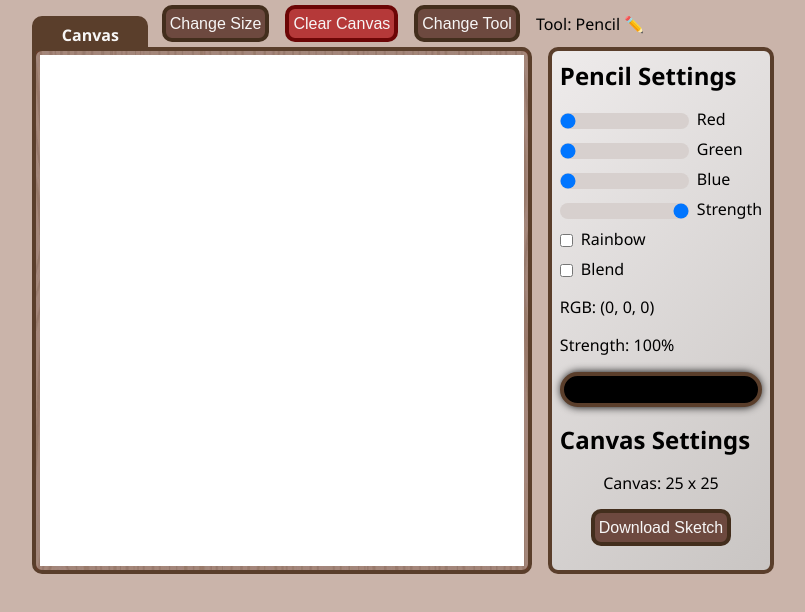
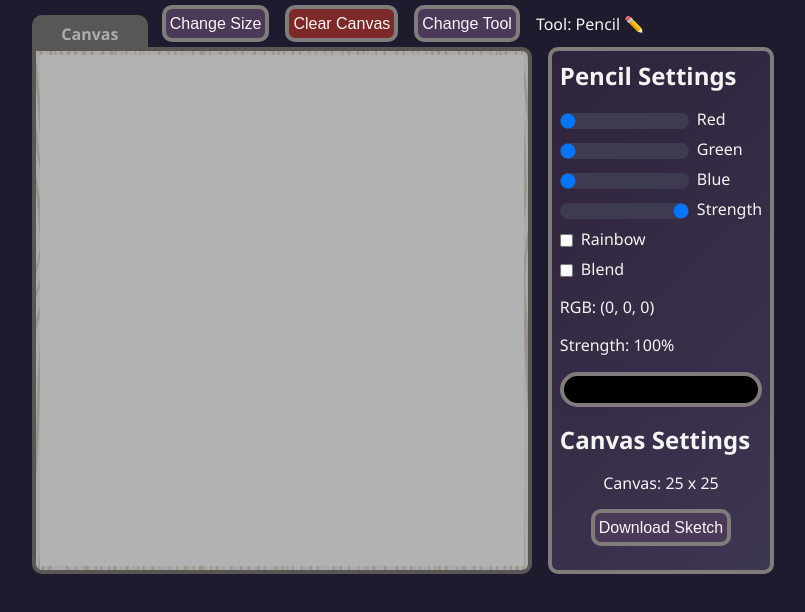
Before and after one commit to gaberashko/etch-a-sketch, a plain HTML site: page index.html in a window 1280 px wide. Shown: the whole page, without its empty margins (237-1042 px from the left). Drawn offline with Linux system fonts and the dark colour scheme.

Commit message:
Dark mode implementation

```diff
--- a/styles.css
+++ b/styles.css
@@ -136,7 +136,7 @@ input[type="range"]#blue::-moz-range-progress {
     background: url("../images/wood-grain.jpg") ;
     background-color: var(--pac);
     border: var(--PBORDER);
-    border-radius: 10px;
+    border-radius: 0 10px 10px 10px;
     display:flex;
     flex-wrap:wrap;
     user-select:none;
@@ -159,12 +159,12 @@ input[type="range"]#blue::-moz-range-progress {
 .container::after {
     content:"Canvas";
     width:100px;
-    height:100px;
-    top:-35px;
-    left:-3.5px;
+    height:20px;
+    top:-36px;
+    left:-4px;
     padding:inherit;
     border:inherit;
-    border-radius:10px;
+    border-radius:10px 10px 0 0;
     z-index:-1;
     position:absolute;
     background-color: var(--pac);
@@ -241,8 +241,8 @@ input[type="range"]#blue::-moz-range-progress {
     z-index:-1;
 }
 
-.rgb-visual-animated {
-    animation:rainbowAlternate 6s ease-in-out infinite;
+.rgb-visual-animated, .rgb-visual::after {
+    animation:rainbowAlternate 6s linear infinite;
 }
 
 button, .upload-btn, label {
@@ -326,6 +326,7 @@ button:active, .upload-btn:active {
         min-height: calc(100vw - 17px);
         min-width: calc(100vw - 17px);
         aspect-ratio: 1/1;
+        border-top-left-radius: 10px;
     }
 
     .container::after {
@@ -360,3 +361,38 @@ button:active, .upload-btn:active {
         margin-top:0px;
     }
 }
+
+@media(prefers-color-scheme: dark) {
+    :root {
+    --pac: #7f7c7b;
+    --tred: #d85f5f;
+    --tgreen: #8fb98f;
+    --tblue: #7a90e0;
+    --WHITE: #f4f4f4;
+    --BLACK: #0a0a0a;
+
+    --BGPRIM: #1f1b2e;
+    --CANVASACC: #f7f6f6;
+    --CANVASGRAIN: rgba(255, 180, 120, 0.05);
+
+    --CLRBTNPRIM: #7d2929;
+    --CLRBTNSEC: #7f7c7b;
+    --BTNPRIM: #4b3958;
+    --BTNSEC: #7f7c7b;
+
+    --SLIDEBGC: #3e3a4f;
+    --STRSLIDEC: #eee;
+    --CHRSLIDEC: #ff8c8c;
+
+    --GRADIENTPRIM: #2d233a;
+    --GRADIENTSEC: #3e3752;
+    }
+
+    html {
+        color:var(--WHITE)
+    }
+
+    .container{
+        filter: brightness(70%) saturate(90%);
+    }
+}
```
